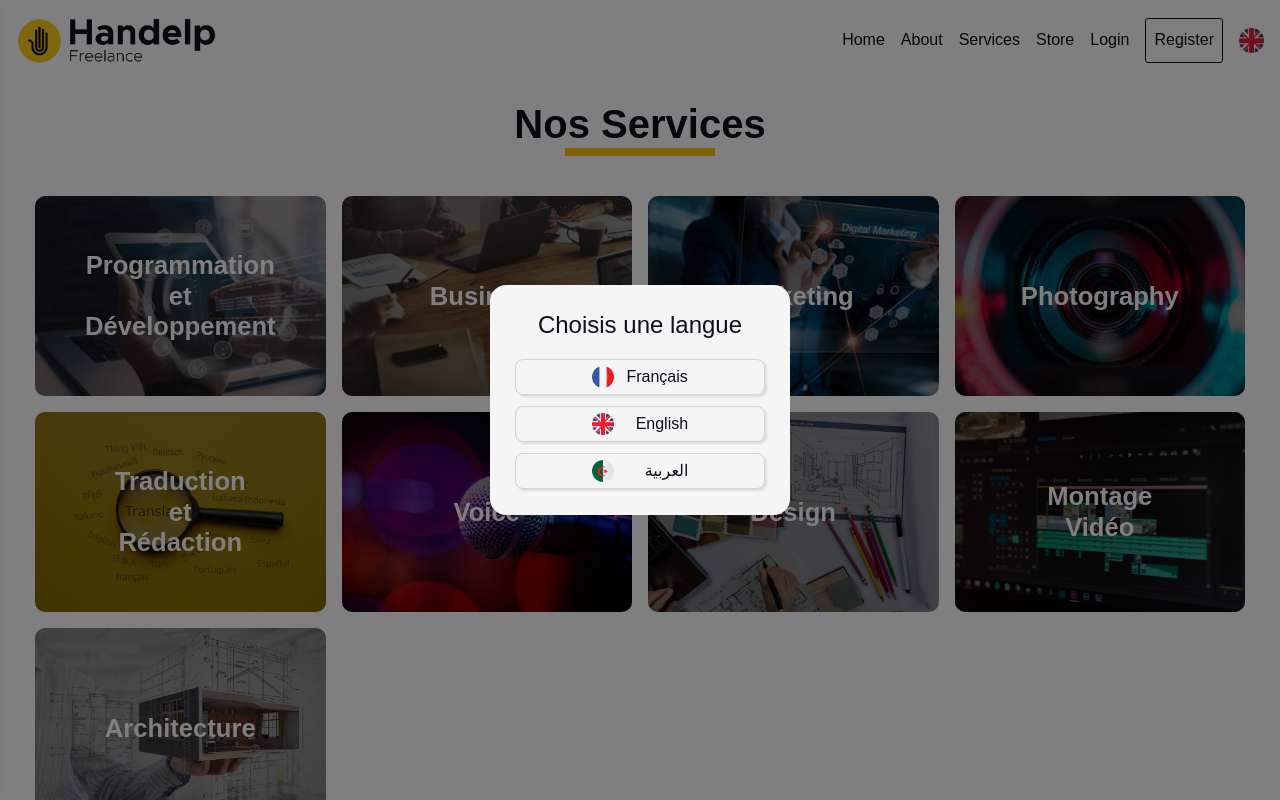
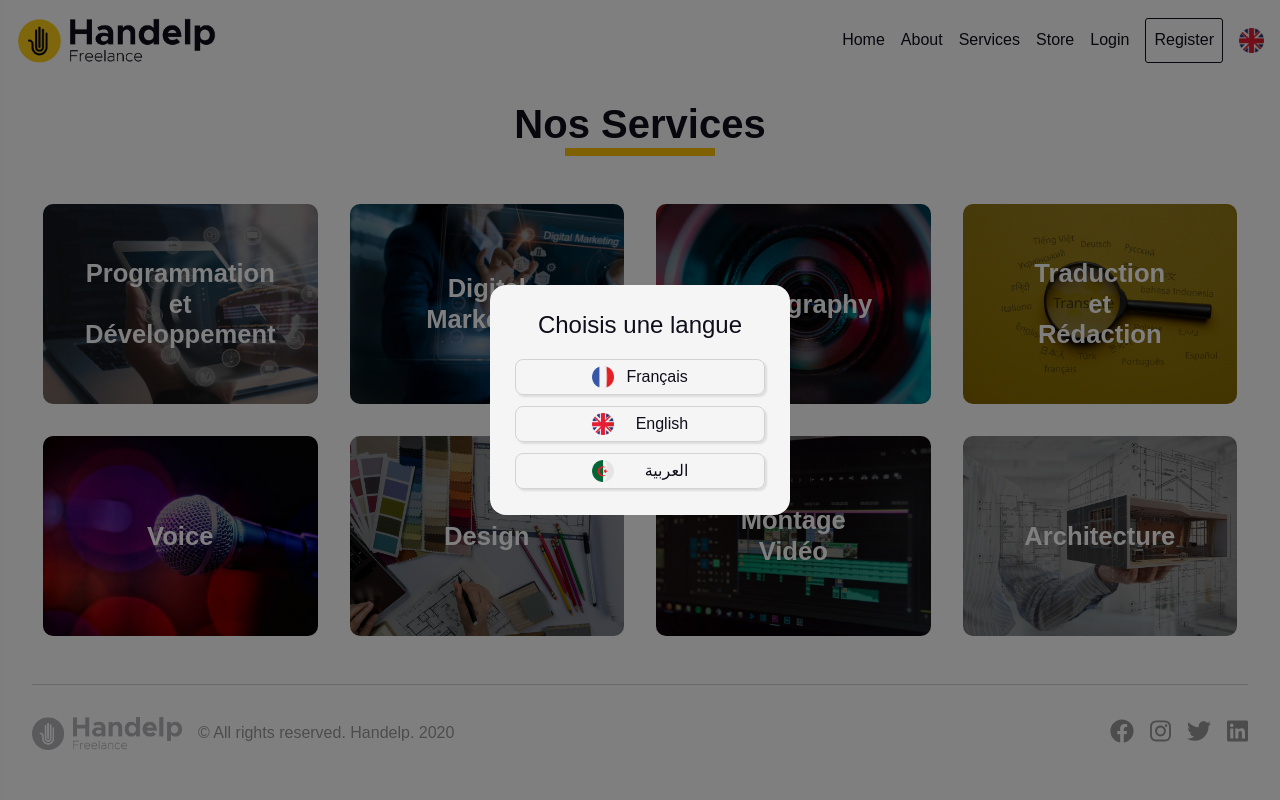
Before and after one commit to jugurthakcm/freelance-plateform, a React (Create React App) app: page /services in a window 1280 px wide. Shown: the top 800 px of the page. Built offline with nearby package versions, Linux system fonts and the light colour scheme; a web font is replaced by a local one.

Commit message:
Removed business from services

```diff
--- a/src/pages/Services.js
+++ b/src/pages/Services.js
@@ -7,7 +7,6 @@ import programmation from '../assets/images/programmation.jpg';
 import digitalMarketing from '../assets/images/digitalMarketing.jpg';
 import photography from '../assets/images/photography.jpg';
 import translation from '../assets/images/translation.jpg';
-import business from '../assets/images/business.jpg';
 import design from '../assets/images/design.jpg';
 import motion from '../assets/images/motion.jpeg';
 import voice from '../assets/images/voice.jpg';
@@ -20,8 +19,11 @@ const Services = () => {
       background: programmation,
       link: 'programmation',
     },
-    { title: 'Business', background: business, link: 'business' },
-    { title: 'Marketing', background: digitalMarketing, link: 'marketing' },
+    {
+      title: 'Digital Marketing',
+      background: digitalMarketing,
+      link: 'marketing',
+    },
     { title: 'Photography', background: photography, link: 'coaching' },
     {
       title: 'Traduction et Rédaction',
@@ -62,7 +64,7 @@ const Services = () => {
             //     <h2>{service.title}</h2>
             //   </div>
             // </Link>
-            <div className="service__container col-lg-3 col-md-4 col-sm-6 p-2">
+            <div className="service__container col-lg-3 col-md-4 col-sm-6 p-3">
               <div
                 className="service"
                 style={{ backgroundImage: `url(${service.background})` }}
```
